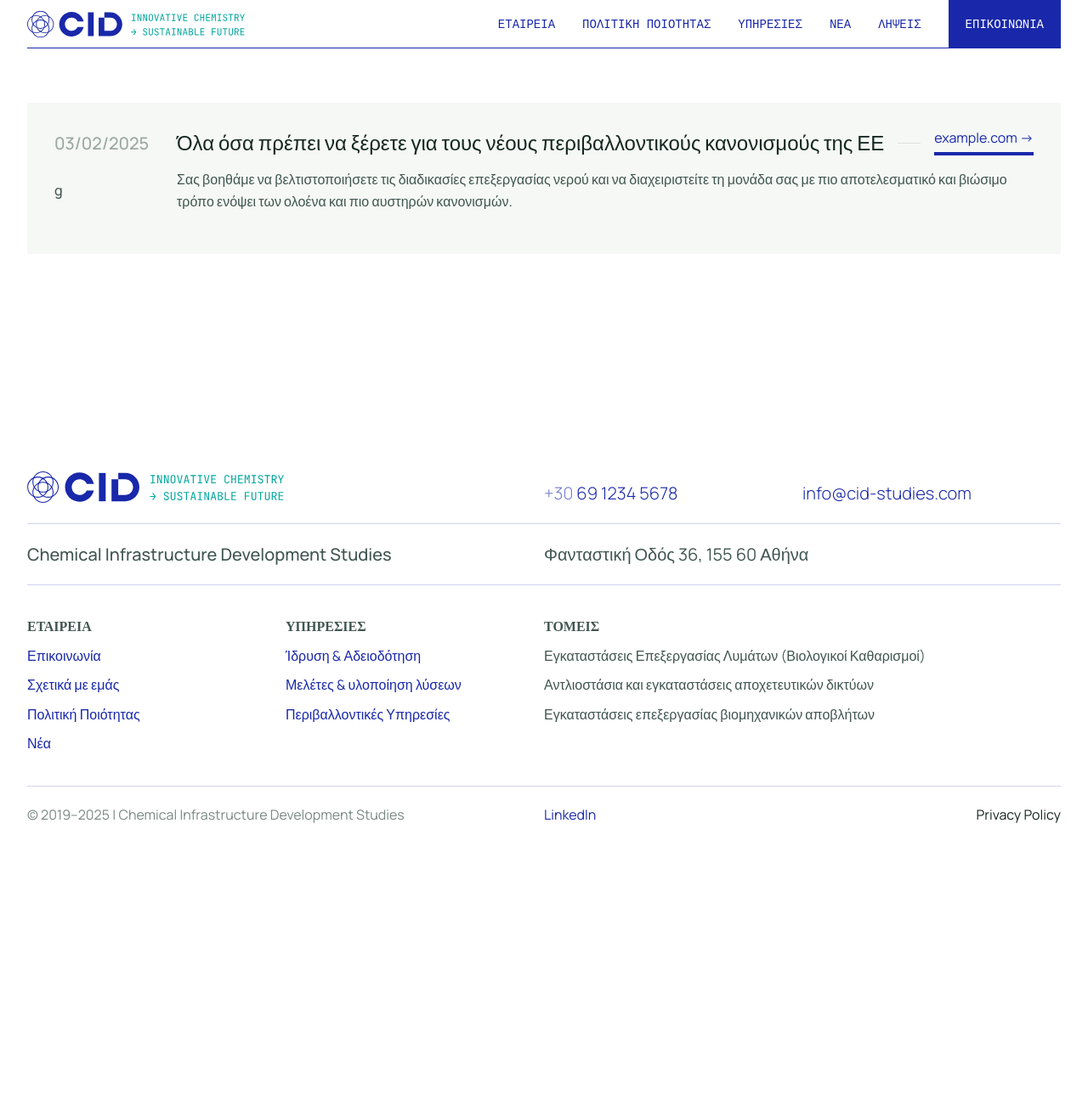
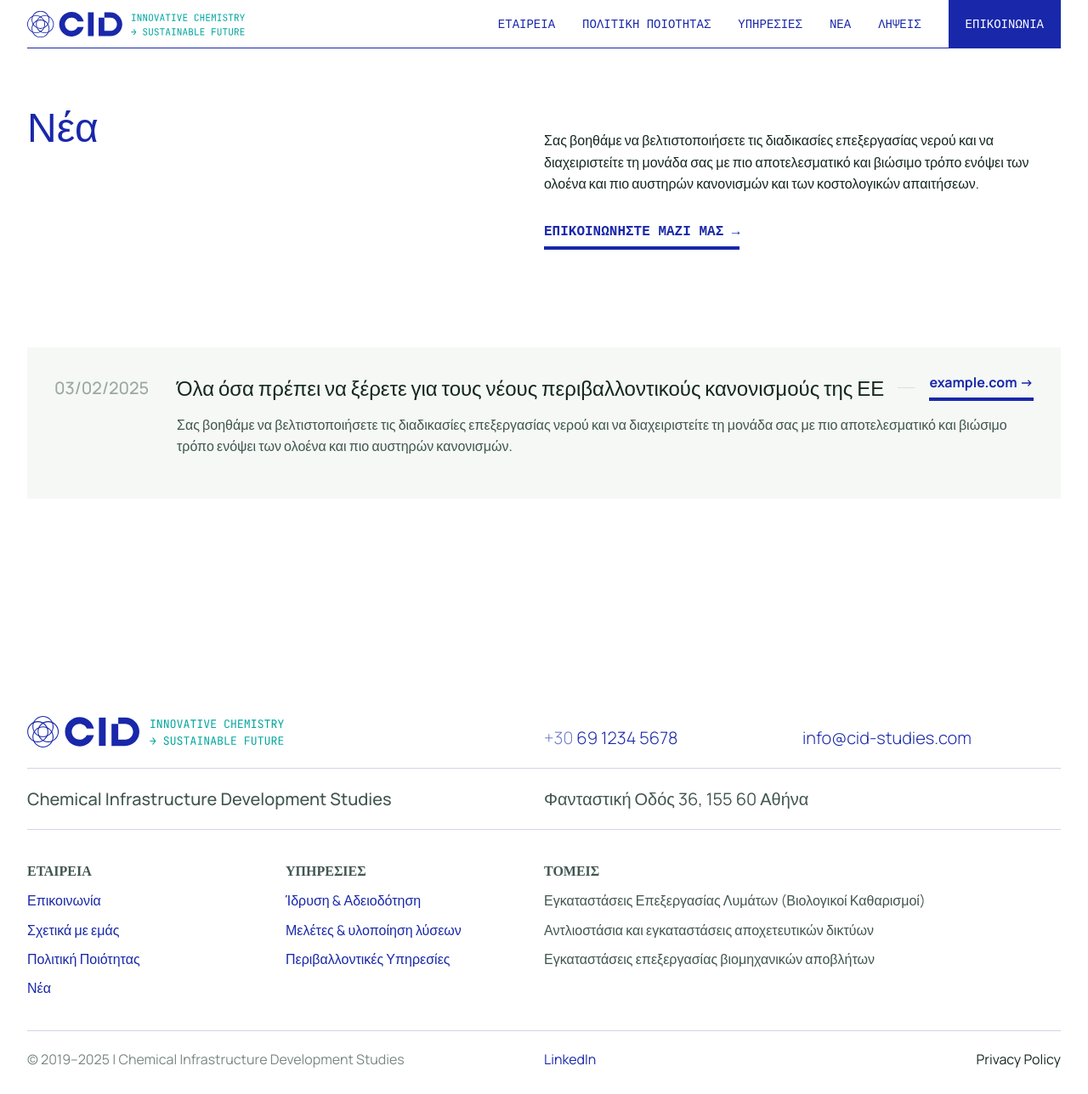
Before and after one commit to anna-filou/cid-studies.com, a Jekyll site: the page built from news.html, in a window 1280 px wide. Shown: the whole page at 85% size. Built offline with Jekyll 4.4.1, drawn with Linux system fonts in a browser that asks for light colours; before the commit the page ends 1000 px from its top, so only the background shows below that.

Commit message:
News top section (hardcoded)
Need to add loops

```diff
--- a/_layouts/news.liquid
+++ b/_layouts/news.liquid
@@ -1,6 +1,16 @@
 ---
 layout: default
 ---
+
+<section class="pv5 container flex flex-column flex-row-l gap5">
+    <div class="items-start w-50">
+        <h2 class="f1 fw4 ma0 brand">Νέα</h2>
+    </div>
+    <div class="w-50">
+        <p class="lh-copy pt3 pb3">Σας βοηθάμε να βελτιστοποιήσετε τις διαδικασίες επεξεργασίας νερού και να διαχειριστείτε τη μονάδα σας με πιο αποτελεσματικό και βιώσιμο τρόπο ενόψει των ολοένα και πιο αυστηρών κανονισμών και των κοστολογικών απαιτήσεων.</p>
+        <a class="b-brand bb bw2 pb2 dim link nowrap mono b" href="https://google.com">ΕΠΙΚΟΙΝΩΝΗΣΤΕ ΜΑΖΙ ΜΑΣ →</a>
+    </div>
+</section>
 
 <section class="container pv5">
 
@@ -9,10 +19,10 @@ layout: default
             <div class="f4 fw5 secondary o-50 w4">03/02/2025</div>
             <h2 class="f3 fw5 ma0">Όλα όσα πρέπει να ξέρετε για τους νέους περιβαλλοντικούς κανονισμούς της ΕΕ</h2>
             <div class="dn db-l flex-auto bg-black-10 bar"></div>
-            <a class="b-brand bb bw2 pb2 link nowrap" href="https://google.com">example.com -></a>
+            <a class="b-brand bb bw2 pb2 link b dim nowrap" href="https://google.com">example.com -></a>
         </div>
         <div class="fw5 secondary lh-copy list flex flex-column flex-row-l items-start items-center-l gap3">
-            <div class="w4 flex-shrink-0">g</div>
+            <div class="w4 flex-shrink-0"></div>
             <p>Σας βοηθάμε να βελτιστοποιήσετε τις διαδικασίες επεξεργασίας νερού και να διαχειριστείτε τη μονάδα σας με πιο αποτελεσματικό και βιώσιμο τρόπο ενόψει των ολοένα και πιο αυστηρών κανονισμών.</p>
         </div>
     </div>
```
